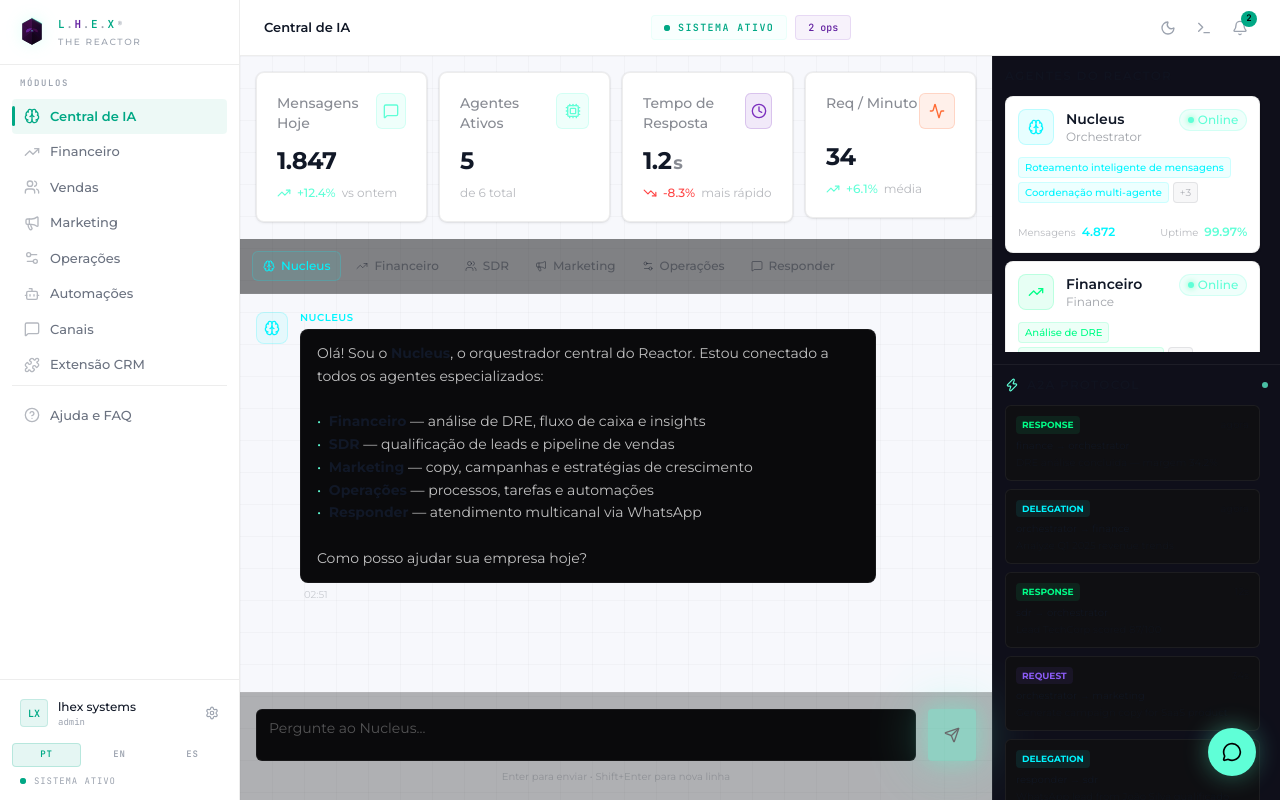
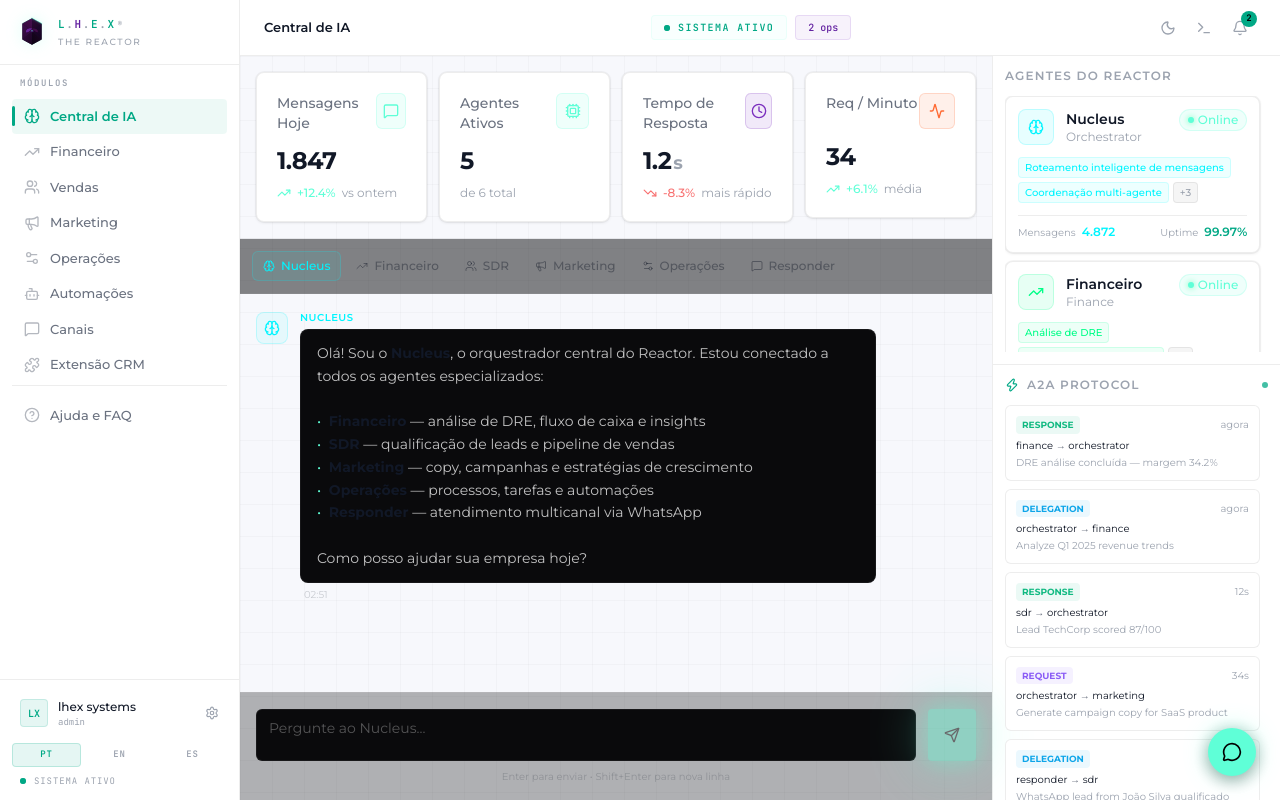
Before and after one commit to leletns/thereactor, a Next.js app: page /nucleus in a window 1280 px wide. Built offline with nearby package versions, Linux system fonts and the light colour scheme.

Commit message:
refactor: integrate GlowCard + fix hardcoded dark colors in nucleus

```diff
--- a/src/app/(dashboard)/nucleus/page.tsx
+++ b/src/app/(dashboard)/nucleus/page.tsx
@@ -61,10 +61,10 @@ const MOCK_A2A_EVENTS = [
 ];
 
 const TYPE_COLORS: Record<string, string> = {
-  delegation: "#00f5ff",
-  response: "#00ff88",
-  request: "#8b5cf6",
-  event: "#fbbf24",
+  delegation: "#0ea5e9",
+  response:   "#10b981",
+  request:    "#8b5cf6",
+  event:      "#f59e0b",
 };
 
 export default function NucleusPage() {
@@ -91,7 +91,7 @@ export default function NucleusPage() {
       {/* Main chat area */}
       <div className="flex-1 flex flex-col min-w-0">
         {/* Metrics bar */}
-        <div className="grid grid-cols-4 gap-3 p-4 border-b border-reactor-border">
+        <div className="grid grid-cols-4 gap-3 p-4 border-b" style={{ borderColor: "var(--reactor-border-color)" }}>
           <MetricCard
             title="Mensagens Hoje"
             value={1847}
@@ -134,12 +134,12 @@ export default function NucleusPage() {
 
       {/* Right sidebar */}
       <div
-        className="w-72 shrink-0 flex flex-col border-l border-reactor-border"
-        style={{ background: "#0f0f1a" }}
+        className="w-72 shrink-0 flex flex-col border-l"
+        style={{ background: "var(--reactor-surface)", borderColor: "var(--reactor-border-color)" }}
       >
         {/* Agents */}
-        <div className="p-3 border-b border-reactor-border">
-          <h3 className="text-xs font-semibold text-white/40 uppercase tracking-widest mb-3">
+        <div className="p-3 border-b" style={{ borderColor: "var(--reactor-border-color)" }}>
+          <h3 className="text-xs font-semibold uppercase tracking-widest mb-3" style={{ color: "var(--reactor-text-muted)" }}>
             Agentes do Reactor
           </h3>
           <ScrollArea className="h-64">
@@ -160,11 +160,11 @@ export default function NucleusPage() {
         {/* A2A Events */}
         <div className="flex-1 p-3 min-h-0">
           <div className="flex items-center gap-2 mb-3">
-            <Zap className="h-3.5 w-3.5 text-reactor-cyan" />
-            <h3 className="text-xs font-semibold text-white/40 uppercase tracking-widest">
+            <Zap className="h-3.5 w-3.5" style={{ color: "var(--lhex-green)" }} />
+            <h3 className="text-xs font-semibold uppercase tracking-widest" style={{ color: "var(--reactor-text-muted)" }}>
               A2A Protocol
             </h3>
-            <span className="ml-auto flex h-1.5 w-1.5 rounded-full bg-reactor-cyan animate-pulse" />
+            <span className="ml-auto flex h-1.5 w-1.5 rounded-full animate-pulse" style={{ background: "var(--lhex-green)" }} />
           </div>
 
           <ScrollArea className="h-full">
@@ -175,7 +175,8 @@ export default function NucleusPage() {
                   initial={{ opacity: 0, x: -10 }}
                   animate={{ opacity: 1, x: 0 }}
                   transition={{ duration: 0.3 }}
-                  className="p-2.5 rounded-lg bg-reactor-card border border-reactor-border"
+                  className="p-2.5 rounded-lg"
+                  style={{ background: "var(--reactor-card-bg)", border: "1px solid var(--reactor-border-color)" }}
                 >
                   <div className="flex items-center gap-1.5 mb-1">
                     <span
@@ -187,16 +188,16 @@ export default function NucleusPage() {
                     >
                       {event.type}
                     </span>
-                    <span className="text-[10px] text-white/30 ml-auto">
+                    <span className="text-[10px] ml-auto" style={{ color: "var(--reactor-text-muted)" }}>
                       {event.time}
                     </span>
                   </div>
-                  <p className="text-[10px] text-white/50">
-                    <span className="text-white/70">{event.from}</span>
+                  <p className="text-[10px]" style={{ color: "var(--reactor-text-2)" }}>
+                    <span style={{ color: "var(--reactor-text)" }}>{event.from}</span>
                     {" → "}
-                    <span className="text-white/70">{event.to}</span>
+                    <span style={{ color: "var(--reactor-text)" }}>{event.to}</span>
                   </p>
-                  <p className="text-[10px] text-white/40 mt-0.5 line-clamp-1">
+                  <p className="text-[10px] mt-0.5 line-clamp-1" style={{ color: "var(--reactor-text-muted)" }}>
                     {event.task}
                   </p>
                 </motion.div>
--- a/src/components/reactor/AgentCard.tsx
+++ b/src/components/reactor/AgentCard.tsx
@@ -14,7 +14,7 @@ import {
 import { cn } from "@/lib/utils";
 import { Agent } from "@/lib/nucleus/registry";
 import { StatusBadge } from "./StatusBadge";
-import { Card, CardContent } from "@/components/ui/card";
+import { GlowCard } from "@/components/ui/GlowCard";
 
 const ICON_MAP: Record<string, LucideIcon> = {
   Brain,
@@ -40,24 +40,14 @@ export function AgentCard({ agent, onClick, selected, compact }: AgentCardProps)
     <motion.div
       initial={{ opacity: 0, y: 16 }}
       animate={{ opacity: 1, y: 0 }}
-      whileHover={{ y: -2 }}
       transition={{ duration: 0.3, ease: "easeOut" }}
     >
-      <Card
+      <GlowCard
+        glowColor={`${agent.color}18`}
+        className={cn("cursor-pointer", compact ? "p-3" : "p-4")}
         onClick={() => onClick?.(agent)}
-        className={cn(
-          "cursor-pointer transition-all duration-300 group",
-          selected && "border-opacity-60 glow-cyan",
-          onClick && "hover:cursor-pointer"
-        )}
-        style={{
-          borderColor: selected ? agent.color : undefined,
-          boxShadow: selected
-            ? `0 0 20px ${agent.color}25, 0 0 60px ${agent.color}10`
-            : undefined,
-        }}
+        style={selected ? { borderColor: agent.color, boxShadow: `0 0 0 1px ${agent.color}40` } : undefined}
       >
-        <CardContent className={cn("p-4", compact && "p-3")}>
         <div className="flex items-start justify-between mb-3">
           <div className="flex items-center gap-3">
             <div
@@ -75,21 +65,19 @@ export function AgentCard({ agent, onClick, selected, compact }: AgentCardProps)
             </div>
             <div>
               <h3
-                  className={cn(
-                    "font-semibold text-white leading-tight",
-                    compact ? "text-sm" : "text-base"
-                  )}
+                className={cn("font-semibold leading-tight", compact ? "text-sm" : "text-base")}
+                style={{ color: "var(--reactor-text)" }}
               >
                 {agent.name}
               </h3>
-                <p className="text-xs text-white/40 capitalize">{agent.role}</p>
+              <p className="text-xs capitalize" style={{ color: "var(--reactor-text-muted)" }}>{agent.role}</p>
             </div>
           </div>
           <StatusBadge status={agent.status} size="sm" />
         </div>
 
         {!compact && (
-            <p className="text-xs text-white/50 mb-3 line-clamp-2 leading-relaxed">
+          <p className="text-xs mb-3 line-clamp-2 leading-relaxed" style={{ color: "var(--reactor-text-2)" }}>
             {agent.description}
           </p>
         )}
@@ -101,7 +89,7 @@ export function AgentCard({ agent, onClick, selected, compact }: AgentCardProps)
               className="text-[10px] px-1.5 py-0.5 rounded-md font-medium"
               style={{
                 backgroundColor: `${agent.color}12`,
-                  color: `${agent.color}`,
+                color: agent.color,
                 border: `1px solid ${agent.color}25`,
               }}
             >
@@ -109,31 +97,33 @@ export function AgentCard({ agent, onClick, selected, compact }: AgentCardProps)
             </span>
           ))}
           {agent.capabilities.length > (compact ? 2 : 3) && (
-              <span className="text-[10px] px-1.5 py-0.5 rounded-md bg-white/5 text-white/30 border border-white/10">
+            <span
+              className="text-[10px] px-1.5 py-0.5 rounded-md font-medium"
+              style={{ background: "var(--reactor-nav-hover)", color: "var(--reactor-text-muted)", border: "1px solid var(--reactor-border-color)" }}
+            >
               +{agent.capabilities.length - (compact ? 2 : 3)}
             </span>
           )}
         </div>
 
-          <div className="flex items-center justify-between pt-2 border-t border-reactor-border">
+        <div
+          className="flex items-center justify-between pt-2 border-t"
+          style={{ borderColor: "var(--reactor-border-color)" }}
+        >
           <div className="flex items-center gap-1.5">
-              <span className="text-[10px] text-white/30">Mensagens</span>
-              <span
-                className="text-xs font-semibold"
-                style={{ color: agent.color }}
-              >
+            <span className="text-[10px]" style={{ color: "var(--reactor-text-muted)" }}>Mensagens</span>
+            <span className="text-xs font-semibold" style={{ color: agent.color }}>
               {agent.messagesHandled.toLocaleString("pt-BR")}
             </span>
           </div>
           <div className="flex items-center gap-1.5">
-              <span className="text-[10px] text-white/30">Uptime</span>
-              <span className="text-xs font-semibold text-reactor-green">
+            <span className="text-[10px]" style={{ color: "var(--reactor-text-muted)" }}>Uptime</span>
+            <span className="text-xs font-semibold" style={{ color: "var(--lhex-green)" }}>
               {agent.uptime}
             </span>
           </div>
         </div>
-        </CardContent>
-      </Card>
+      </GlowCard>
     </motion.div>
   );
 }
--- a/src/components/reactor/MetricCard.tsx
+++ b/src/components/reactor/MetricCard.tsx
@@ -4,7 +4,7 @@ import React, { useEffect, useRef, useState } from "react";
 import { motion } from "framer-motion";
 import { TrendingUp, TrendingDown, Minus, LucideIcon } from "lucide-react";
 import { cn } from "@/lib/utils";
-import { Card, CardContent } from "@/components/ui/card";
+import { GlowCard } from "@/components/ui/GlowCard";
 
 interface MetricCardProps {
   title: string;
@@ -104,10 +104,10 @@ export function MetricCard({
 
   const trendColor =
     change === undefined || change === 0
-      ? "text-white/30"
+      ? "opacity-30"
       : change > 0
       ? "text-reactor-green"
-      : "text-reactor-red";
+      : "text-red-400";
 
   return (
     <motion.div
@@ -115,41 +115,32 @@ export function MetricCard({
       animate={{ opacity: 1, y: 0, scale: 1 }}
       transition={{ duration: 0.4, ease: "easeOut" }}
     >
-      <Card
-        className={cn(
-          "transition-all duration-300 group",
-          colors.glow
-        )}
-      >
-        <CardContent className="p-5">
+      <GlowCard className="p-5">
         {loading ? (
           <div className="space-y-3 animate-pulse">
-              <div className="h-4 w-24 bg-white/10 rounded" />
-              <div className="h-8 w-32 bg-white/10 rounded" />
-              <div className="h-3 w-20 bg-white/10 rounded" />
+            <div className="h-4 w-24 rounded" style={{ background: "var(--reactor-border-solid)" }} />
+            <div className="h-8 w-32 rounded" style={{ background: "var(--reactor-border-solid)" }} />
+            <div className="h-3 w-20 rounded" style={{ background: "var(--reactor-border-solid)" }} />
           </div>
         ) : (
           <>
             <div className="flex items-start justify-between mb-3">
-                <p className="text-sm text-white/50 font-medium">{title}</p>
+              <p className="text-sm font-medium" style={{ color: "var(--reactor-text-2)" }}>{title}</p>
               <div
-                  className={cn(
-                    "flex items-center justify-center h-9 w-9 rounded-lg border",
-                    colors.iconBg
-                  )}
+                className={cn("flex items-center justify-center h-9 w-9 rounded-lg border", colors.iconBg)}
               >
                 <Icon className={cn("h-4 w-4", colors.icon)} />
               </div>
             </div>
 
             <div className="mb-2">
-                <span className="text-2xl font-bold text-white tracking-tight">
+              <span className="text-2xl font-bold tracking-tight" style={{ color: "var(--reactor-text)" }}>
                 {prefix && (
-                    <span className="text-white/50 text-lg mr-0.5">{prefix}</span>
+                  <span className="text-lg mr-0.5" style={{ color: "var(--reactor-text-muted)" }}>{prefix}</span>
                 )}
                 {displayValue}
                 {suffix && (
-                    <span className="text-white/50 text-lg ml-0.5">{suffix}</span>
+                  <span className="text-lg ml-0.5" style={{ color: "var(--reactor-text-muted)" }}>{suffix}</span>
                 )}
               </span>
             </div>
@@ -160,23 +151,21 @@ export function MetricCard({
                   <>
                     <TrendIcon className={cn("h-3.5 w-3.5", trendColor)} />
                     <span className={cn("text-xs font-medium", trendColor)}>
-                        {change > 0 ? "+" : ""}
-                        {change}%
+                      {change > 0 ? "+" : ""}{change}%
                     </span>
                   </>
                 )}
                 {changeLabel && (
-                    <span className="text-xs text-white/30">{changeLabel}</span>
+                  <span className="text-xs" style={{ color: "var(--reactor-text-muted)" }}>{changeLabel}</span>
                 )}
                 {description && !changeLabel && (
-                    <span className="text-xs text-white/30">{description}</span>
+                  <span className="text-xs" style={{ color: "var(--reactor-text-muted)" }}>{description}</span>
                 )}
               </div>
             )}
           </>
         )}
-        </CardContent>
-      </Card>
+      </GlowCard>
     </motion.div>
   );
 }
```
Lines whose indentation alone changed are shown as unchanged.
